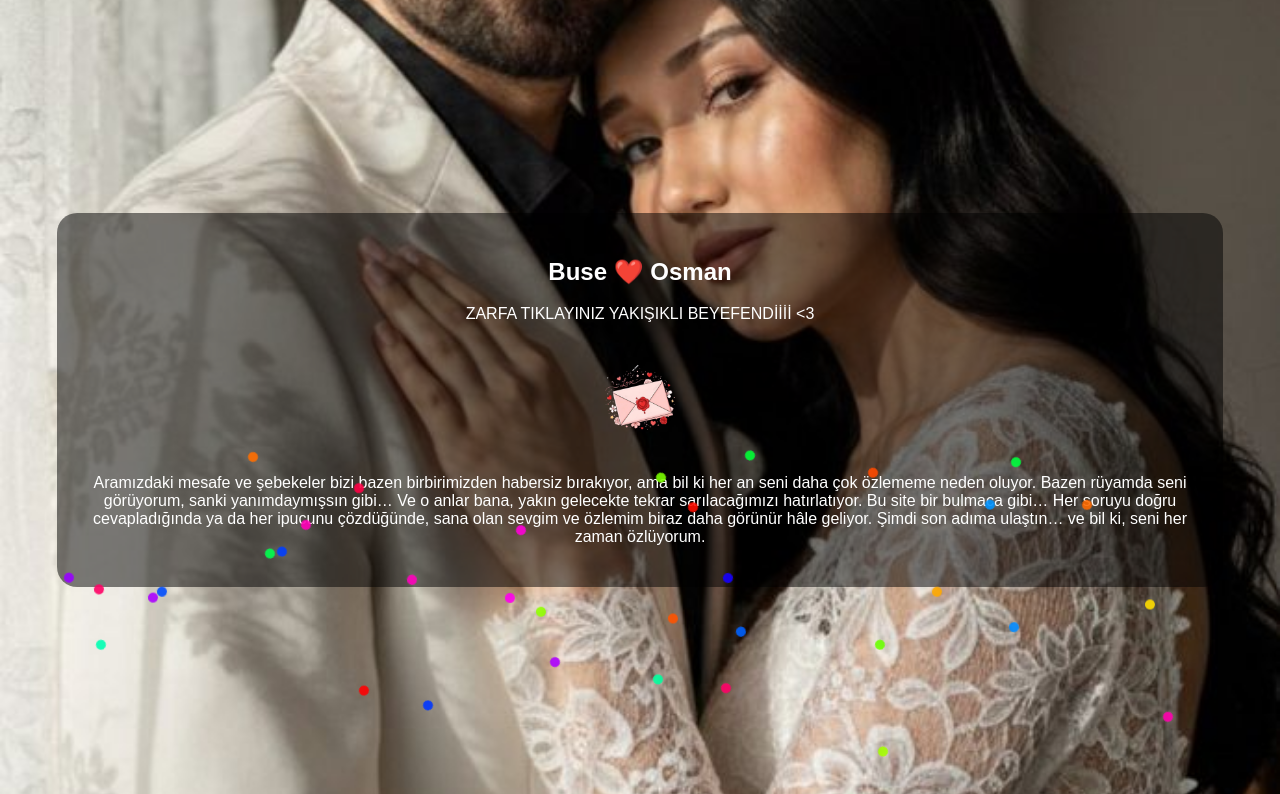
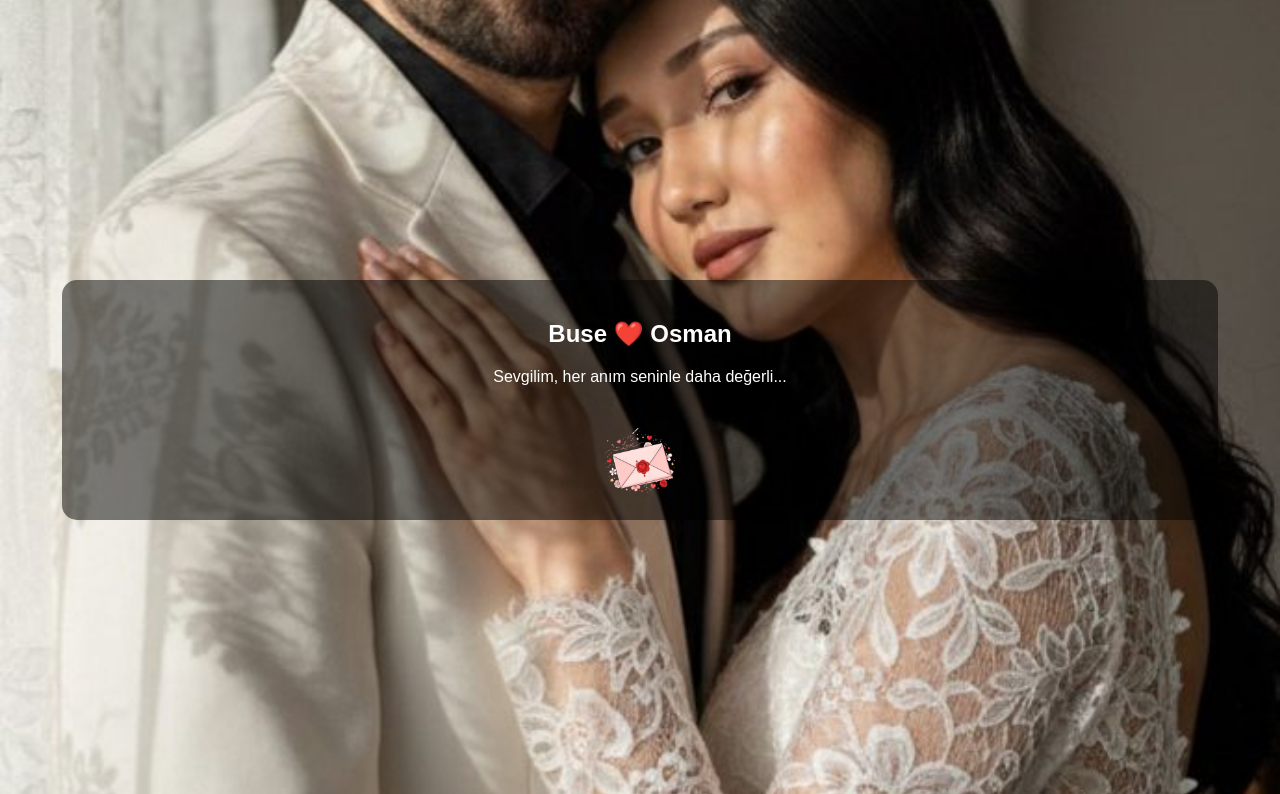
Before and after one commit to bbuussee35/buseosman, a plain HTML site: page index.html in a window 1280 px wide. Both pictures are taken after a click on the picture 640 px from the left and 458 px from the top of the page. Shown: the top 794 px of the page. Drawn offline with Linux system fonts and the light colour scheme.

Commit message:
Update index.html

```diff
--- a/index.html
+++ b/index.html
@@ -4,176 +4,151 @@
   <meta charset="UTF-8">
   <meta name="viewport" content="width=device-width, initial-scale=1.0">
   <title>Buse ❤️ Osman</title>
-
   <style>
     html {
       scroll-behavior: smooth;
     }
 
-body{
-  margin:0;
-  font-family:Arial, sans-serif;
-  color:white;
-  background:black;
-  overflow-x:hidden;
+    body {
+      margin: 0;
+      font-family: Arial, sans-serif;
+      color: white;
+      background: black;
+      overflow-x: hidden;
     }
 
-section{
-  min-height:100vh;
-  display:flex;
-  flex-direction:column;
-  justify-content:center;
-  align-items:center;
-  text-align:center;
-  padding:20px;
-  box-sizing:border-box;
+    section {
+      min-height: 100vh;
+      display: flex;
+      flex-direction: column;
+      justify-content: center;
+      align-items: center;
+      text-align: center;
+      padding: 20px;
+      box-sizing: border-box;
     }
 
-.section1{
-  background:url("foto.jpg") center/cover no-repeat;
+    .section1 {
+      background: url("foto.jpg") center/cover no-repeat;
     }
 
-.section2{
-  background:url("foto2.jpg") center/cover no-repeat;
+    .section2 {
+      background: url("foto2.jpg") center/cover no-repeat;
     }
 
-.section3{
-  background:url("foto3.jpg") center/cover no-repeat;
+    .section3 {
+      background: url("foto3.jpg") center/cover no-repeat;
     }
 
-.overlay, .content-box{
-  background:rgba(0,0,0,0.5);
-  padding:25px;
-  border-radius:20px;
-  max-width:90%;
+    .overlay, .content-box {
+      background: rgba(0,0,0,0.5);
+      padding: 20px;
+      border-radius: 15px;
+      max-width: 90%;
+      width: 100%;
+      height: 200px; /* Sabit yüksekliği kaydırma kutusu için */
+      overflow-y: auto; /* Dikey kaydırma */
     }
 
-.envelope{
-  width:80px;
-  cursor:pointer;
-  margin-top:20px;
+    .envelope {
+      width: 80px;
+      cursor: pointer;
+      margin-top: 20px;
     }
 
-.notes{
-  display:none;
-  margin-top:15px;
+    .notes {
+      display: none;
+      margin-top: 15px;
       transition: all 0.5s ease;
-  opacity:0;
-  max-height:0;
-  overflow:hidden;
+      opacity: 0;
+      max-height: 0;
+      overflow: hidden;
     }
 
-.notes.show{
-  display:block;
-  opacity:1;
-  max-height:200px;
+    .notes.show {
+      display: block;
+      opacity: 1;
+      max-height: 200px;
     }
 
-input{
-  padding:12px;
-  border-radius:10px;
-  border:none;
-  margin-top:15px;
-  text-align:center;
-  font-size:16px;
-  width:100%;
-  max-width:300px;
-  box-sizing:border-box;
+    input {
+      padding: 12px;
+      border-radius: 10px;
+      border: none;
+      margin-top: 15px;
+      text-align: center;
+      font-size: 16px;
+      width: 100%;
+      max-width: 300px;
+      box-sizing: border-box;
     }
 
-button{
-  margin-top:10px;
-  padding:10px 20px;
-  border:none;
-  border-radius:10px;
-  font-size:16px;
-  cursor:pointer;
+    button {
+      margin-top: 10px;
+      padding: 10px 20px;
+      border: none;
+      border-radius: 10px;
+      font-size: 16px;
+      cursor: pointer;
     }
 
-.heart{
-  font-size:60px;
-  cursor:pointer;
-  margin-top:20px;
+    .heart {
+      font-size: 60px;
+      cursor: pointer;
+      margin-top: 20px;
       transition: transform 0.3s;
     }
 
-.heart:hover{
+    .heart:hover {
       transform: scale(1.2);
     }
 
-#videoContainer{
-  display:none;
-  position:fixed;
-  top:0;
-  left:0;
-  width:100%;
-  height:100%;
-  background:rgba(0,0,0,0.95);
-  justify-content:center;
-  align-items:center;
-  z-index:999;
+    #videoContainer {
+      display: none;
+      position: fixed;
+      top: 0;
+      left: 0;
+      width: 100%;
+      height: 100%;
+      background: rgba(0,0,0,0.95);
+      justify-content: center;
+      align-items: center;
+      z-index: 999;
     }
 
-#videoContainer video{
-  width:90%;
-  border-radius:15px;
-}
-
-/* KONFETİ */
-.confetti-piece {
-  position: fixed;
-  width: 10px;
-  height: 10px;
-  background-color: #f8e71c;
-  top: 0;
-  left: 50%;
-  opacity: 0.9;
-  pointer-events: none;
-  z-index: 1000;
-  border-radius: 50%;
-  animation: fall 3s linear forwards;
-}
-
-@keyframes fall {
-  0% { transform: translateY(0) rotate(0deg); }
-  100% { transform: translateY(100vh) rotate(360deg); }
+    #videoContainer video {
+      width: 90%;
+      border-radius: 15px;
     }
 
     /* Responsive ayarlar */
-@media (max-width:768px){
-  .overlay, .content-box{
-    padding:15px;
+    @media (max-width: 768px) {
+      .overlay, .content-box {
+        padding: 15px;
       }
-  .heart{
-    font-size:50px;
+      .heart {
+        font-size: 50px;
       }
-  h2{
-    font-size:20px;
+      h2 {
+        font-size: 20px;
       }
     }
   </style>
 </head>
-
 <body>
 
   <audio id="music" loop>
-  <source src="music.mp3" type="audio/mpeg">
+    <source src="muzik.mp3" type="audio/mpeg">
   </audio>
 
   <!-- 1. BÖLÜM -->
   <section class="section1">
     <div class="overlay">
       <h1>Buse ❤️ Osman</h1>
-    <p>ZARFA TIKLAYINIZ YAKIŞIKLI BEYEFENDİİİİ <3</p>
+      <p>Sevgilim, her anım seninle daha değerli...</p>
       <img src="zarf.png" class="envelope" onclick="toggleNote()">
       <div class="notes" id="note">
-      <p>Aramızdaki mesafe ve şebekeler bizi bazen birbirimizden habersiz bırakıyor, ama bil ki her an seni daha çok özlememe neden oluyor.
-
-Bazen rüyamda seni görüyorum, sanki yanımdaymışsın gibi… Ve o anlar bana, yakın gelecekte tekrar sarılacağımızı hatırlatıyor.
-
-Bu site bir bulmaca gibi… Her soruyu doğru cevapladığında ya da her ipucunu çözdüğünde, sana olan sevgim ve özlemim biraz daha görünür hâle geliyor.
-
-Şimdi son adıma ulaştın… ve bil ki, seni her zaman özlüyorum.</p>
+        <p>Kalbimin en derininden yazıyorum... Sen benim en güzel gerçeğimsin.</p>
       </div>
     </div>
   </section>
@@ -198,67 +173,60 @@ Bu site bir bulmaca gibi… Her soruyu doğru cevapladığında ya da her ipucun
   </section>
 
   <!-- VIDEO -->
-<div id="videoContainer">
+  <div id="videoContainer" onclick="closeVideo()">
     <video controls autoplay>
       <source src="video.mp4" type="video/mp4">
     </video>
   </div>
 
   <script>
+    // MÜZİĞİ İLK DOKUNUŞTA BAŞLATIR (Android uyumlu)
+    document.body.addEventListener("click", function() {
+      const music = document.getElementById("music");
+      if (music.paused) {
+        music.play();
+      }
+    }, { once: true });
 
-// ZARFA TIKLAYINCA NOT AÇILIR, MÜZİK BAŞLAR, KONFETİ PATLAR
-function toggleNote(){
+    // ZARF
+    function toggleNote() {
       var note = document.getElementById("note");
       note.classList.toggle("show");
 
-  // MÜZİK
-  var music = document.getElementById("music");
-  if(music.paused){
+      // MÜZİĞİ ÇALIŞTIR
+      const music = document.getElementById("music");
+      if (music.paused) {
         music.play();
-  }
-
-  // KONFETİ
-  konfetiPatlat();
-}
-
-// KONFETİ OLUŞTUR
-function konfetiPatlat() {
-  for (let i = 0; i < 50; i++) {
-    const konfeti = document.createElement('div');
-    konfeti.classList.add('confetti-piece');
-    konfeti.style.backgroundColor = `hsl(${Math.random()*360}, 100%, 50%)`;
-    konfeti.style.left = Math.random() * 100 + 'vw';
-    konfeti.style.animationDuration = (2 + Math.random() * 3) + 's';
-    document.body.appendChild(konfeti);
-    setTimeout(() => konfeti.remove(), 3000);
       }
     }
 
     // CEVAP KONTROL
-function kontrol(){
+    function kontrol() {
       var cevap = document.getElementById("cevap").value.toLowerCase().trim();
-  if(cevap === "rüya" || cevap === "ruya"){
+      const music = document.getElementById("music");
+      if (cevap === "rüya" || cevap === "ruya") {
+        // Doğru cevap geldi, müziği durdur
+        music.pause();
+        music.currentTime = 0; // Müziği en baştan durdur
         document.getElementById("sonBolum").style.display = "flex";
         document.getElementById("mesaj").innerHTML = "Doğru cevap 💕";
-    document.getElementById("sonBolum").scrollIntoView({behavior:"smooth"});
+        document.getElementById("sonBolum").scrollIntoView({ behavior: "smooth" });
       } else {
         document.getElementById("mesaj").innerHTML = "Tekrar dene 🤍";
       }
     }
 
     // VIDEO
-function openVideo(){
+    function openVideo() {
+      const music = document.getElementById("music");
+      music.pause();
+      music.currentTime = 0; // Müziği durdur
       document.getElementById("videoContainer").style.display = "flex";
     }
 
-document.getElementById("videoContainer").addEventListener("click", function(e){
-  if(e.target === this){
-    this.style.display = "none";
-    this.querySelector("video").pause();
+    function closeVideo() {
+      document.getElementById("videoContainer").style.display = "none";
     }
-});
-
   </script>
-
 </body>
 </html>
```
Lines whose indentation alone changed are shown as unchanged.
